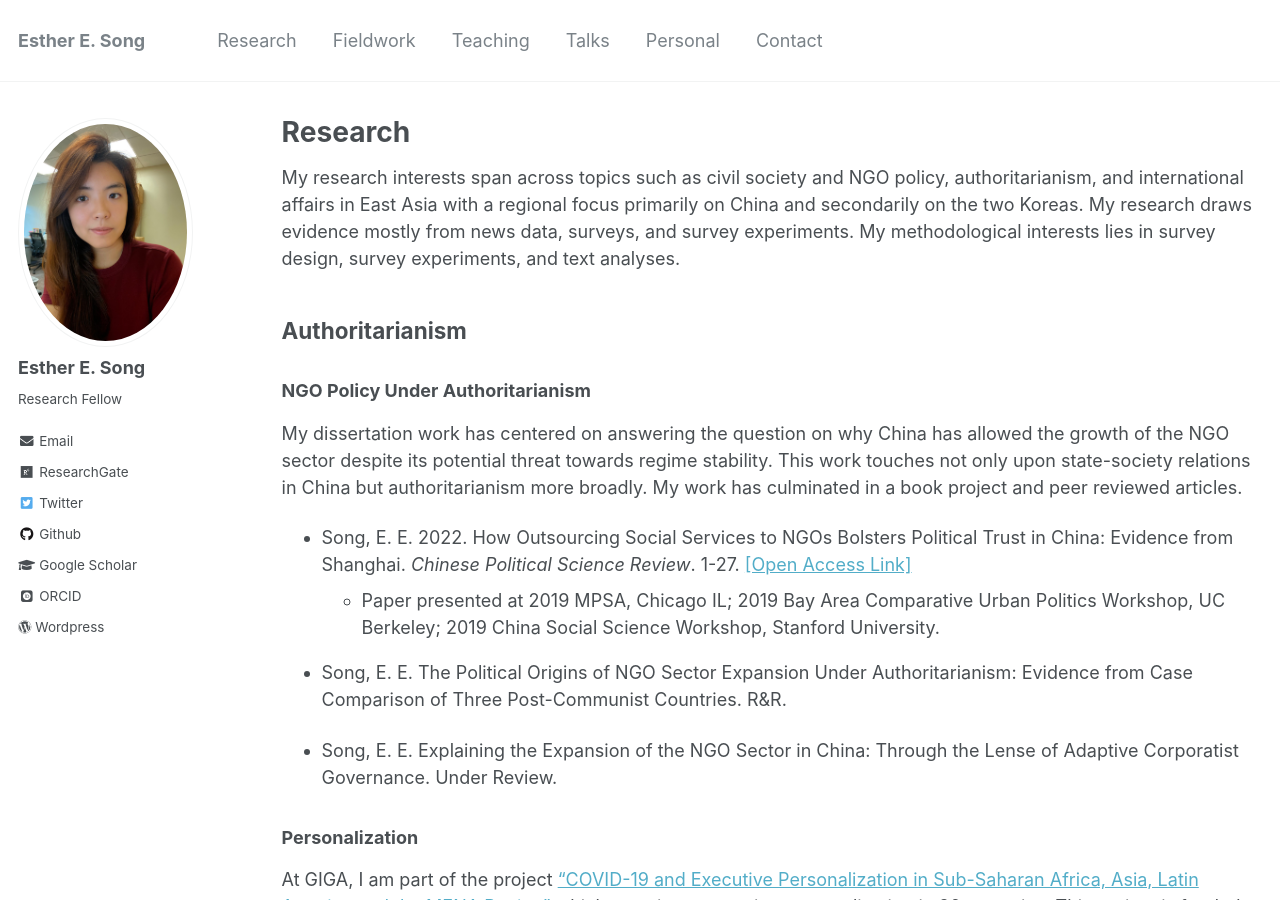
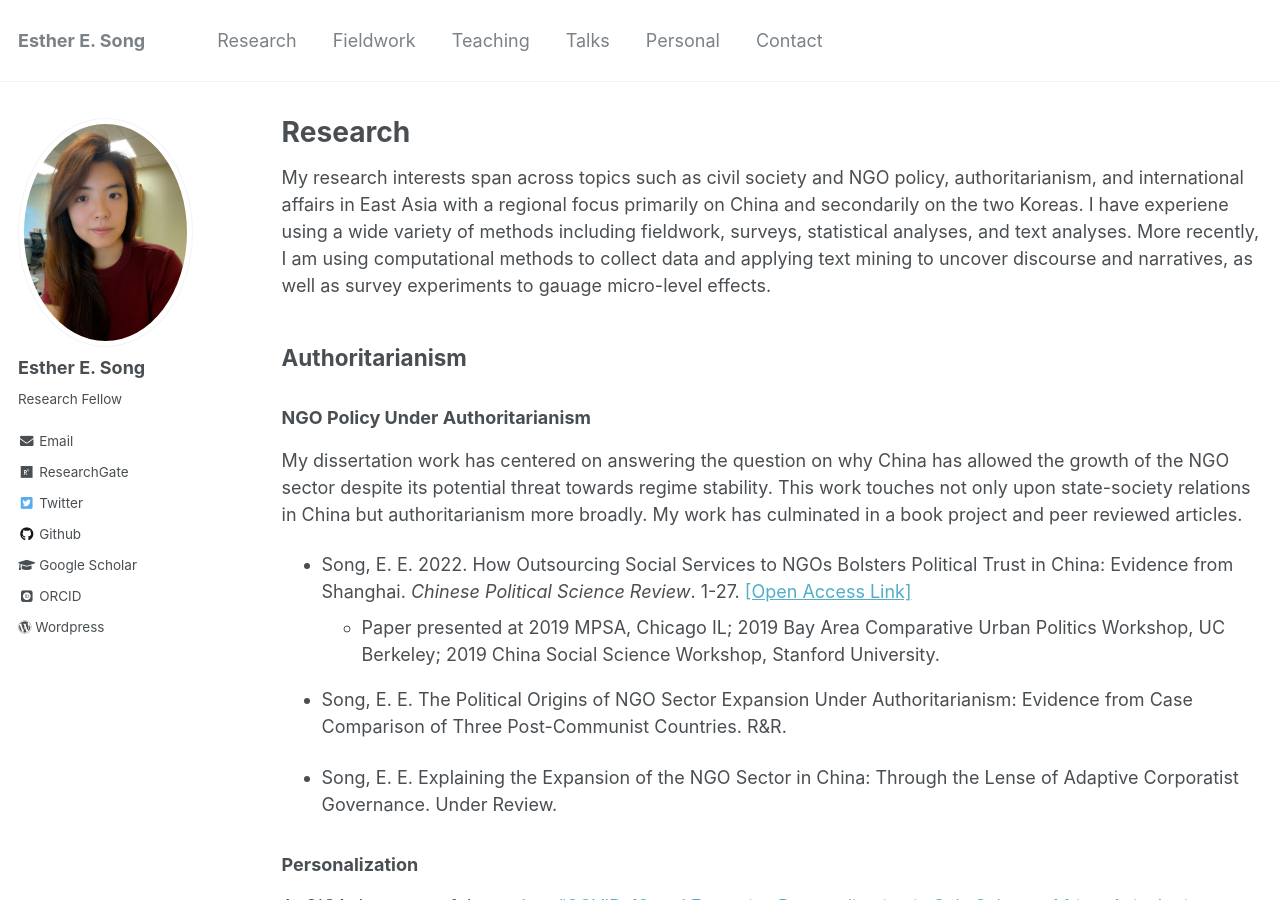
Before and after one commit to ehsong/ehsong.github.io, a Jekyll site: the page built from _pages/research.md, in a window 1280 px wide and 900 px high. Built offline with Jekyll 4.4.1, drawn with Linux system fonts in a browser that asks for light colours; some web fonts are replaced.

Commit message:
Update research.md

```diff
--- a/_pages/research.md
+++ b/_pages/research.md
@@ -7,7 +7,7 @@
 
 {% include base_path %}
 
-My research interests span across topics such as civil society and NGO policy, authoritarianism, and international affairs in East Asia with a regional focus primarily on China and secondarily on the two Koreas. My research draws evidence mostly from news data, surveys, and survey experiments. My methodological interests lies in survey design, survey experiments, and text analyses.
+My research interests span across topics such as civil society and NGO policy, authoritarianism, and international affairs in East Asia with a regional focus primarily on China and secondarily on the two Koreas. I have experiene using a wide variety of methods including fieldwork, surveys, statistical analyses, and text analyses. More recently, I am using computational methods to collect data and applying text mining to uncover discourse and narratives, as well as survey experiments to gauage micro-level effects.
 
 ## Authoritarianism
 
```
